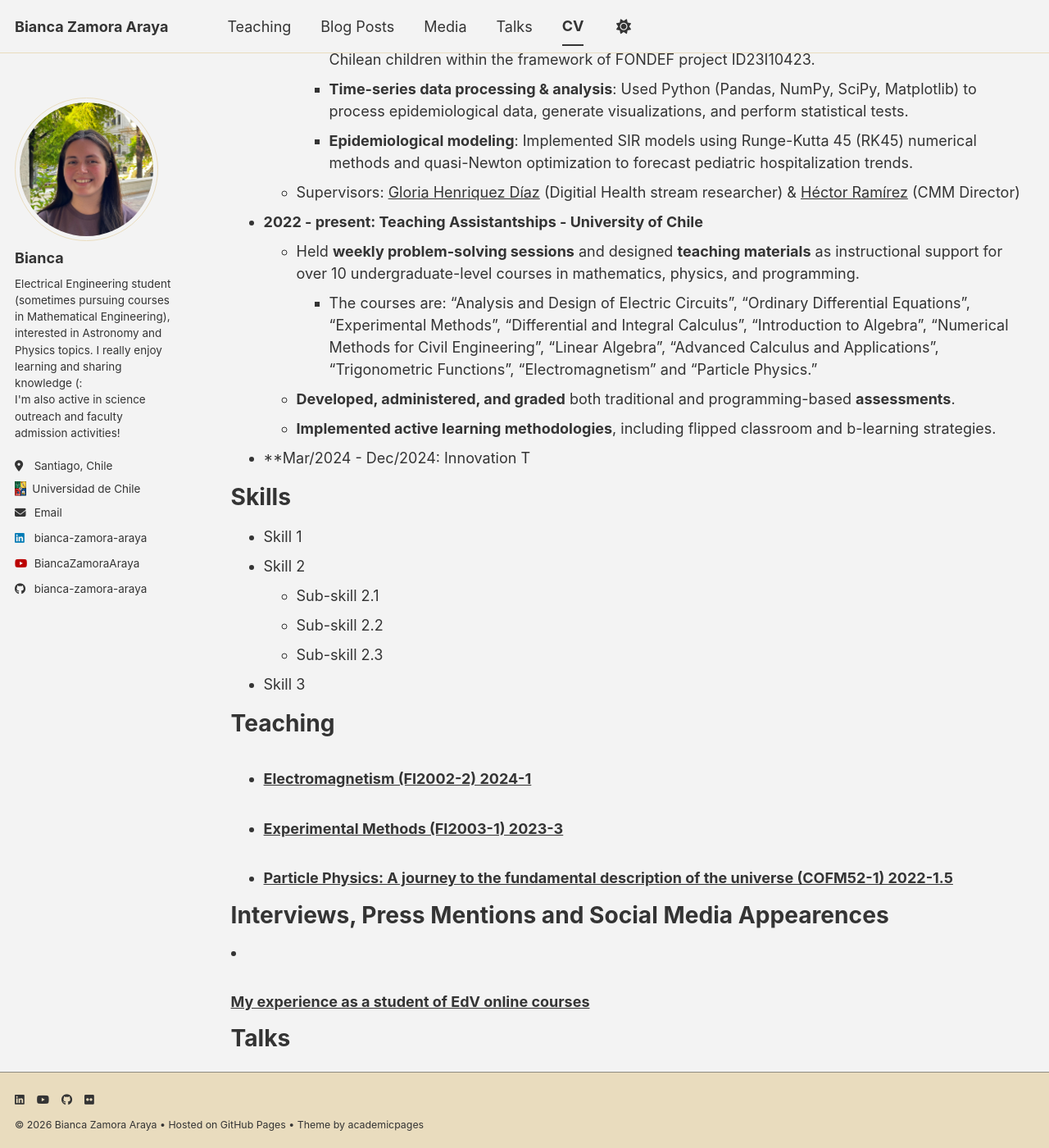
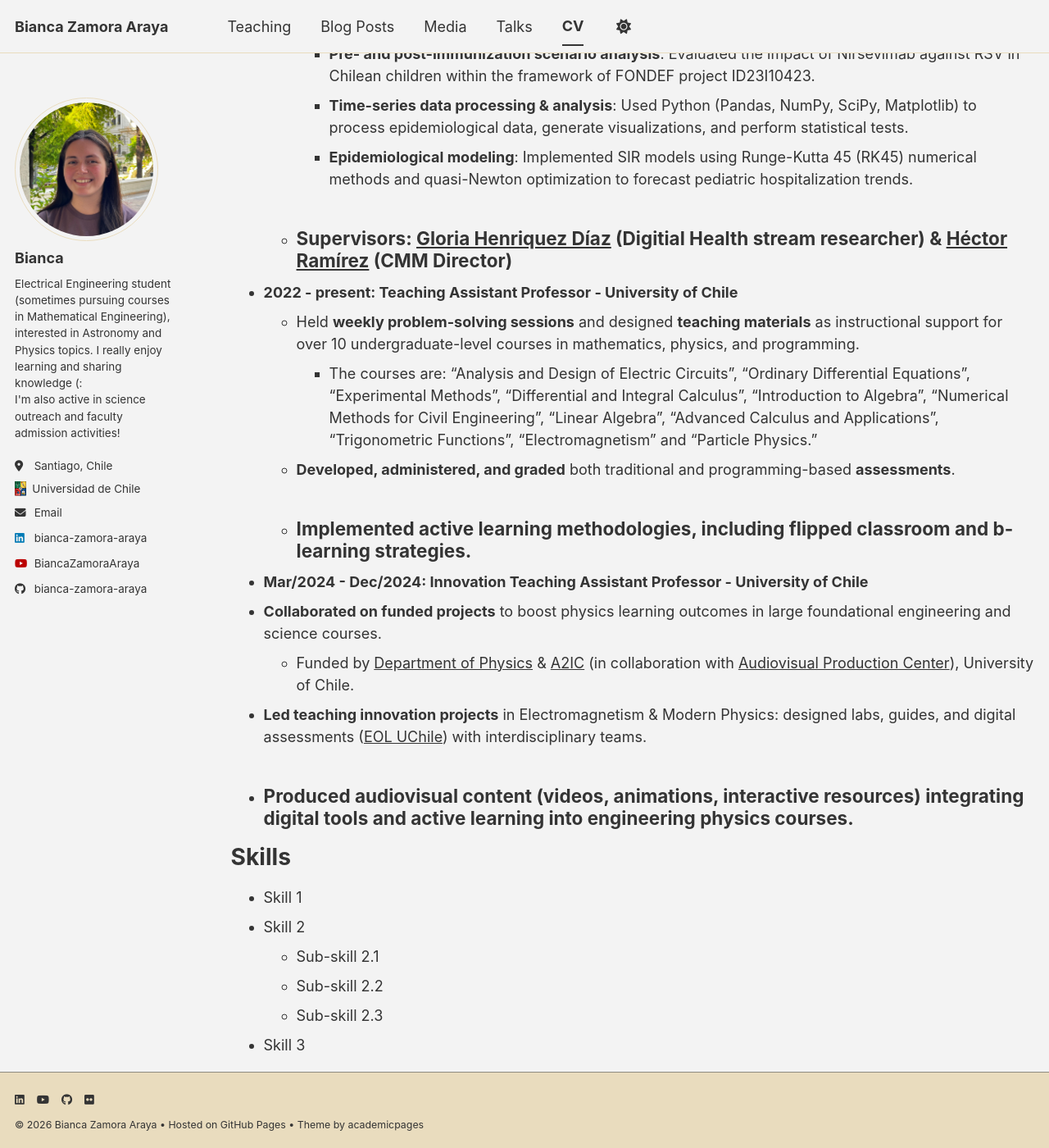
Before and after one commit to Bianca-Zamora-Araya/Bianca-Zamora-Araya.github.io, a Jekyll site: the page built from _pages/cv.md, in a window 1280 px wide and 1400 px high, scrolled down 1003 px. Shown: the whole window at 82% size. Built offline with Jekyll 4.4.1, drawn with Linux system fonts in a browser that asks for light colours; a style sheet for code colours, icons or effects is not loaded.

Commit message:
Update cv.md

```diff
--- a/_pages/cv.md
+++ b/_pages/cv.md
@@ -10,7 +10,8 @@ redirect_from:
 {% include base_path %}
 
 Education
----
+===
+
 * **B.Sc. in Electrical Engineering, University of Chile, 2028** (expected)
 * **B.Sc. in Matematical Engineering, University of Chile, 2028** (expected)
 * **B.Sc. Engineering Sciences, University of Chile, 2022-2023**
@@ -19,28 +20,34 @@ Education
 * Basic Bioinformatics Workshop and its applications in the genome assembly of non-model species (2023), Faculty of Physical and Mathematical Sciences, University of Chile. Supported by the Chilean Society of Genetics (SOCHIGEN), the Pontifical Catholic University of Chile (PUC), and centers of the ANID Millennium Science Initiative (CRG, LiLi, BASE).
 
 Work experience
----
+===
+
 * **Dec/2025 - Jan/2026: Intern - National Electrical Coordinator (CEN)**
   * Worked at the Assets and Technical Information Department.
     * **Vision fine-tuning implementation**: Used Python (Pandas, Scikit-learn, OpenAI API, Seaborn, OS, SYS, Base64, Random) to fine-tune an AI computer vision model to identify technical specifications from high-voltage tower structural drawings.
     * **Data base creation**: Used Excel to develop a data base of high-voltage tower structural drawings and their technical data.
     * **Request-counter script design**: Used Python and Excel Designed a request-counter script for tracking submissions sent to the Department.
   * Supervisors: [Víctor Álvarez Catalán](https://www.linkedin.com/in/víctor-álvarez-0bb846287/) (Head of Department) & [Gonzalo Maurel](https://www.linkedin.com/in/gonmaes/) (Department Engineer)
-
+---
 * **Dec/2024 - Jan/2025: Intern - Center for Mathematical Modelling (CMM)**
   * Worked at the Digital Health stream.
     * **Pre- and post-immunization scenario analysis**: Evaluated the impact of Nirsevimab against RSV in Chilean children within the framework of FONDEF project ID23I10423.
     * **Time-series data processing & analysis**: Used Python (Pandas, NumPy, SciPy, Matplotlib) to process epidemiological data, generate visualizations, and perform statistical tests.
     * **Epidemiological modeling**: Implemented SIR models using Runge-Kutta 45 (RK45) numerical methods and quasi-Newton optimization to forecast pediatric hospitalization trends.
   * Supervisors: [Gloria Henriquez Díaz](https://www.linkedin.com/in/gloriahenriquez/) (Digitial Health stream researcher) & [Héctor Ramírez](https://www.linkedin.com/in/hector-ramirez-8bb2674/) (CMM Director)
-
-* **2022 - present: Teaching Assistantships - University of Chile**
+---
+* **2022 - present: Teaching Assistant Professor - University of Chile**
   * Held **weekly problem-solving sessions** and designed **teaching materials** as instructional support for over 10 undergraduate-level courses in mathematics, physics, and programming.
     * The courses are: "Analysis and Design of Electric Circuits", "Ordinary Differential Equations", "Experimental Methods", "Differential and Integral Calculus", "Introduction to Algebra", "Numerical Methods for Civil Engineering", "Linear Algebra", "Advanced Calculus and Applications", "Trigonometric Functions", "Electromagnetism" and "Particle Physics."
   * **Developed, administered, and graded** both traditional and programming-based **assessments**.
   * **Implemented active learning methodologies**, including flipped classroom and b-learning strategies.
-
-* **Mar/2024 - Dec/2024: Innovation T
+---
+* **Mar/2024 - Dec/2024: Innovation Teaching Assistant Professor - University of Chile**
+* **Collaborated on funded projects** to boost physics learning outcomes in large foundational engineering and science courses.
+  * Funded by [Department of Physics](https://dfi.uchile.cl/) & [A2IC](https://a2ic.ing.uchile.cl/qui%C3%A9nes-somos) (in collaboration with [Audiovisual Production Center](https://a2ic.ing.uchile.cl/centro-de-producci%C3%B3n-audiovisual)), University of Chile.
+* **Led teaching innovation projects** in Electromagnetism & Modern Physics: designed labs, guides, and digital assessments ([EOL UChile](https://eol.uchile.cl/)) with interdisciplinary teams.
+* **Produced audiovisual content** (videos, animations, interactive resources) integrating digital tools and active learning into engineering physics courses.
+---
 
 Skills
 ======
```
